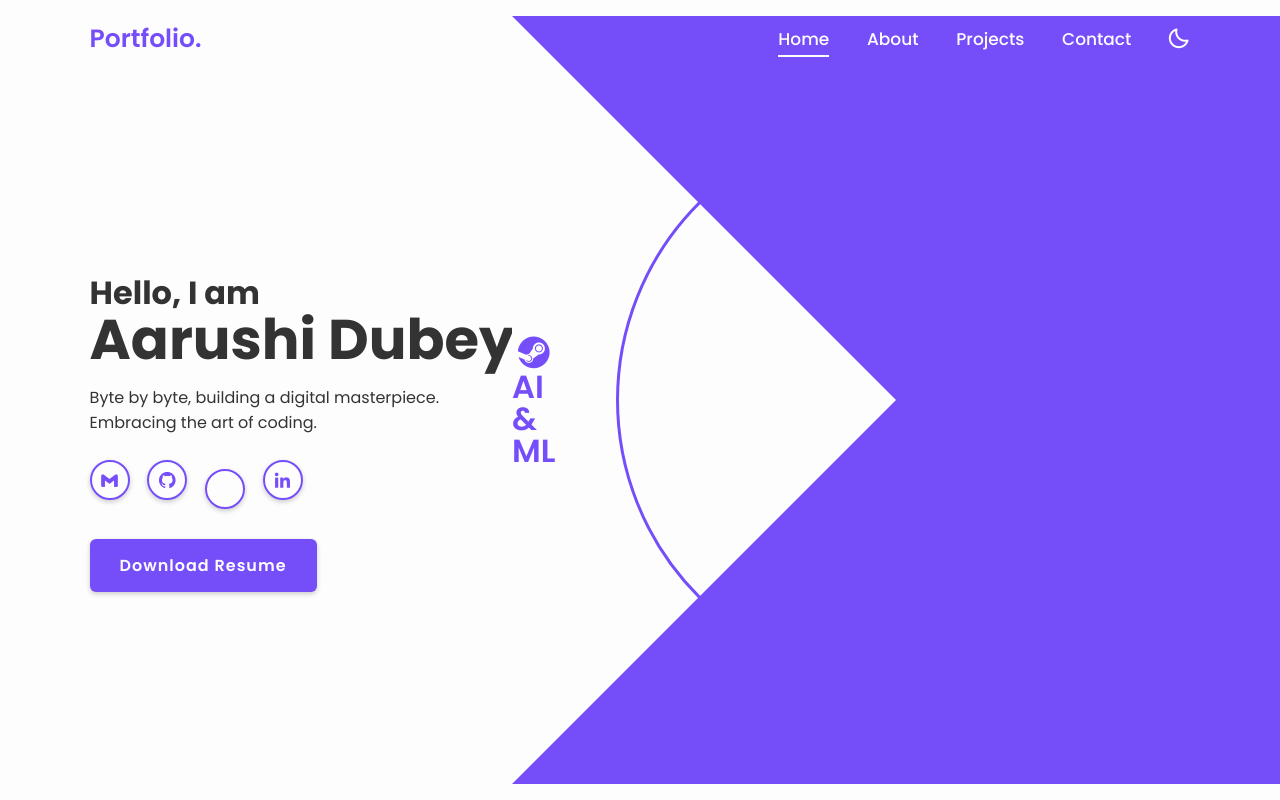
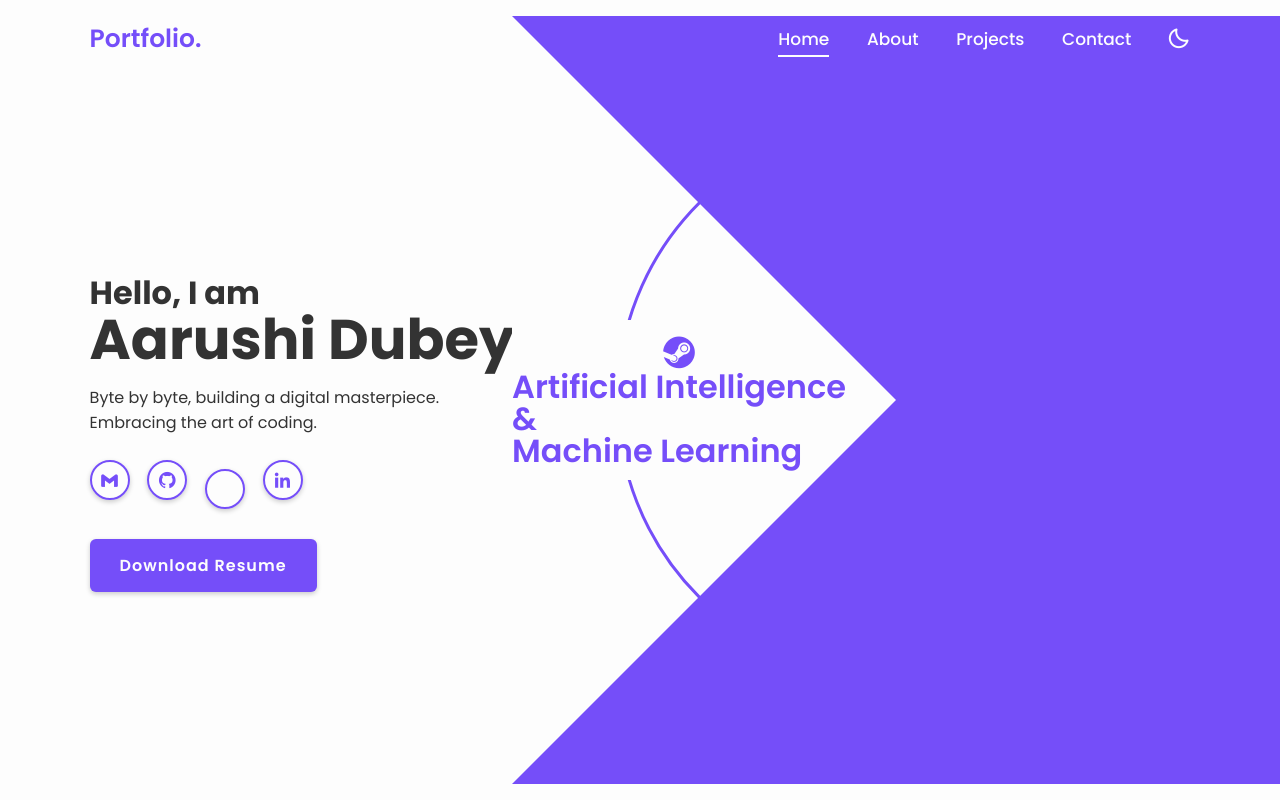
Before and after one commit to aarusheeeh/MY-PORTFOLIO-WEBSITE, a plain HTML site: page index.html in a window 1280 px wide. Shown: the top 800 px of the page. Drawn offline with nearby package versions, Linux system fonts and the light colour scheme; some icons are missing.

Commit message:
Update index.html

```diff
--- a/index.html
+++ b/index.html
@@ -55,7 +55,7 @@
                 </div>
                 <div class="profession" style="--i:2;">
                     <i class='bx bxl-steam'></i>
-                    <h3> AI<br>&<br>ML</h3>
+                    <h3>Artificial Intelligence<br>&<br>Machine Learning</h3>
                 </div>
                 <div class="profession" style="--i:3;">
                     <i class='bx bx-code-alt'></i>
```
